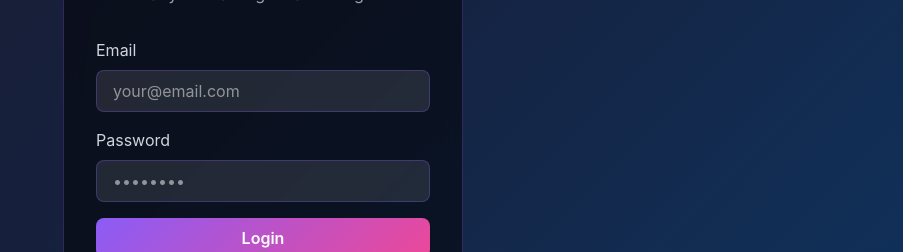
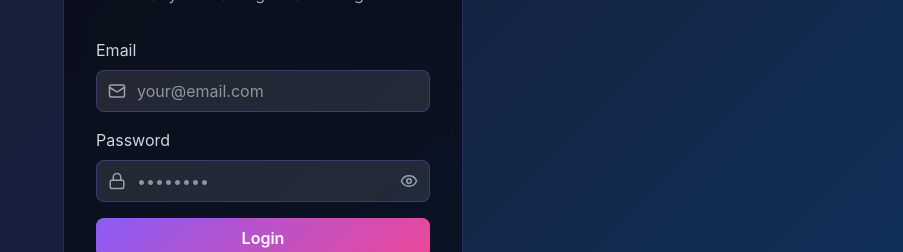
Before and after one commit to Tetteh-tech/frontend-aitester, a React (Vite) app in the folder ai_tester/: page /login in a window 1280 px wide. Shown: the part 321-573 px from the top of the page, without its empty margins (377-1280 px from the left). Built offline with nearby package versions, Linux system fonts and the light colour scheme; no server answers.

Commit message:
eye toggle

```diff
--- a/ai_tester/src/components/Login.tsx
+++ b/ai_tester/src/components/Login.tsx
@@ -1,6 +1,7 @@
 // src/components/Login.tsx
 import React, { useState } from 'react';
 import { Link, useNavigate } from 'react-router-dom';
+import { Eye, EyeOff, Lock, Mail, Zap } from 'lucide-react';
 import toast from 'react-hot-toast';
 import api from '../config/api';
 
@@ -11,6 +12,7 @@ interface LoginProps {
 const Login: React.FC<LoginProps> = ({ setIsAuthenticated }) => {
   const [email, setEmail] = useState('');
   const [password, setPassword] = useState('');
+  const [showPassword, setShowPassword] = useState(false);
   const [loading, setLoading] = useState(false);
   const navigate = useNavigate();
 
@@ -26,7 +28,7 @@ const Login: React.FC<LoginProps> = ({ setIsAuthenticated }) => {
       localStorage.setItem('token', response.data.token);
       localStorage.setItem('user', JSON.stringify(response.data.user));
       setIsAuthenticated(true);
-      toast.success('Welcome back! Ready to break some AI?');
+      toast.success('Welcome back! Ready to break Franklin Agent?');
       navigate('/');
     } catch (error: any) {
       console.error('Login error:', error);
@@ -35,6 +37,10 @@ const Login: React.FC<LoginProps> = ({ setIsAuthenticated }) => {
     } finally {
       setLoading(false);
     }
+  };
+
+  const togglePasswordVisibility = () => {
+    setShowPassword(!showPassword);
   };
 
   return (
@@ -86,6 +92,8 @@ const Login: React.FC<LoginProps> = ({ setIsAuthenticated }) => {
         <form onSubmit={handleSubmit} style={{ display: 'flex', flexDirection: 'column', gap: '1rem' }}>
           <div>
             <label style={{ display: 'block', color: '#d1d5db', marginBottom: '0.5rem' }}>Email</label>
+            <div style={{ position: 'relative' }}>
+              <Mail style={{ position: 'absolute', left: '12px', top: '50%', transform: 'translateY(-50%)', color: '#9ca3af' }} size={18} />
               <input
                 type="email"
                 value={email}
@@ -95,7 +103,7 @@ const Login: React.FC<LoginProps> = ({ setIsAuthenticated }) => {
                   background: 'rgba(255, 255, 255, 0.1)',
                   border: '1px solid rgba(139, 92, 246, 0.3)',
                   borderRadius: '0.5rem',
-                padding: '0.5rem 1rem',
+                  padding: '0.5rem 1rem 0.5rem 2.5rem',
                   color: 'white',
                   outline: 'none'
                 }}
@@ -103,11 +111,14 @@ const Login: React.FC<LoginProps> = ({ setIsAuthenticated }) => {
                 required
               />
             </div>
+          </div>
 
           <div>
             <label style={{ display: 'block', color: '#d1d5db', marginBottom: '0.5rem' }}>Password</label>
+            <div style={{ position: 'relative' }}>
+              <Lock style={{ position: 'absolute', left: '12px', top: '50%', transform: 'translateY(-50%)', color: '#9ca3af' }} size={18} />
               <input
-              type="password"
+                type={showPassword ? 'text' : 'password'}
                 value={password}
                 onChange={(e) => setPassword(e.target.value)}
                 style={{
@@ -115,13 +126,33 @@ const Login: React.FC<LoginProps> = ({ setIsAuthenticated }) => {
                   background: 'rgba(255, 255, 255, 0.1)',
                   border: '1px solid rgba(139, 92, 246, 0.3)',
                   borderRadius: '0.5rem',
-                padding: '0.5rem 1rem',
+                  padding: '0.5rem 2.5rem 0.5rem 2.5rem',
                   color: 'white',
                   outline: 'none'
                 }}
                 placeholder="••••••••"
                 required
               />
+              <button
+                type="button"
+                onClick={togglePasswordVisibility}
+                style={{
+                  position: 'absolute',
+                  right: '12px',
+                  top: '50%',
+                  transform: 'translateY(-50%)',
+                  background: 'none',
+                  border: 'none',
+                  cursor: 'pointer',
+                  color: '#9ca3af',
+                  display: 'flex',
+                  alignItems: 'center',
+                  padding: 0
+                }}
+              >
+                {showPassword ? <EyeOff size={18} /> : <Eye size={18} />}
+              </button>
+            </div>
           </div>
 
           <button
--- a/ai_tester/src/components/Register.tsx
+++ b/ai_tester/src/components/Register.tsx
@@ -1,22 +1,17 @@
-// frontend/src/components/Register.tsx
+// src/components/Register.tsx
 import React, { useState } from 'react';
 import { motion } from 'framer-motion';
 import { Link, useNavigate } from 'react-router-dom';
-import { Mail, Lock, LogIn, User, Zap } from 'lucide-react';
-import axios from 'axios';
+import { Mail, Lock, LogIn, User, Zap, Eye, EyeOff } from 'lucide-react';
 import toast from 'react-hot-toast';
 import api from '../config/api';
-
-
-// interface RegisterProps {
-//   setIsAuthenticated: (value: boolean) => void;
-// }
 
 const Register: React.FC<{ setIsAuthenticated: (value: boolean) => void }> = ({ setIsAuthenticated }) => {
   const [name, setName] = useState('');
   const [username, setUsername] = useState('');
   const [email, setEmail] = useState('');
   const [password, setPassword] = useState('');
+  const [showPassword, setShowPassword] = useState(false);
   const [loading, setLoading] = useState(false);
   const navigate = useNavigate();
 
@@ -29,14 +24,20 @@ const Register: React.FC<{ setIsAuthenticated: (value: boolean) => void }> = ({
         name, username, email, password
       });
       localStorage.setItem('token', response.data.token);
+      localStorage.setItem('user', JSON.stringify(response.data.user));
       setIsAuthenticated(true);
-      toast.success('Account created! Start breaking the AI!');
+      toast.success('Account created! Start breaking Franklin Agent!');
       navigate('/');
     } catch (error: any) {
-      toast.error(error.response?.data?.message || 'Registration failed');
+      const errorMessage = error.response?.data?.message || error.response?.data?.errors || 'Registration failed';
+      toast.error(typeof errorMessage === 'object' ? JSON.stringify(errorMessage) : errorMessage);
     } finally {
       setLoading(false);
     }
+  };
+
+  const togglePasswordVisibility = () => {
+    setShowPassword(!showPassword);
   };
 
   return (
@@ -51,7 +52,7 @@ const Register: React.FC<{ setIsAuthenticated: (value: boolean) => void }> = ({
           <h1 className="text-3xl font-bold bg-gradient-to-r from-purple-400 to-pink-400 bg-clip-text text-transparent">
             Join the Challenge
           </h1>
-          <p className="text-gray-400 mt-2">Become an AI Breaker today</p>
+          <p className="text-gray-400 mt-2">Become a Franklin Agent Breaker today</p>
         </div>
 
         <form onSubmit={handleSubmit} className="space-y-4">
@@ -102,13 +103,20 @@ const Register: React.FC<{ setIsAuthenticated: (value: boolean) => void }> = ({
             <div className="relative">
               <Lock className="absolute left-3 top-1/2 transform -translate-y-1/2 text-gray-400" size={18} />
               <input
-                type="password"
+                type={showPassword ? 'text' : 'password'}
                 value={password}
                 onChange={(e) => setPassword(e.target.value)}
-                className="w-full bg-white/10 border border-purple-500/30 rounded-lg pl-10 pr-4 py-2 text-white placeholder-gray-400 focus:outline-none focus:border-purple-500"
+                className="w-full bg-white/10 border border-purple-500/30 rounded-lg pl-10 pr-10 py-2 text-white placeholder-gray-400 focus:outline-none focus:border-purple-500"
                 placeholder="••••••••"
                 required
               />
+              <button
+                type="button"
+                onClick={togglePasswordVisibility}
+                className="absolute right-3 top-1/2 transform -translate-y-1/2 text-gray-400 hover:text-gray-300 transition"
+              >
+                {showPassword ? <EyeOff size={18} /> : <Eye size={18} />}
+              </button>
             </div>
           </div>
 
```
Lines whose indentation alone changed are shown as unchanged.
